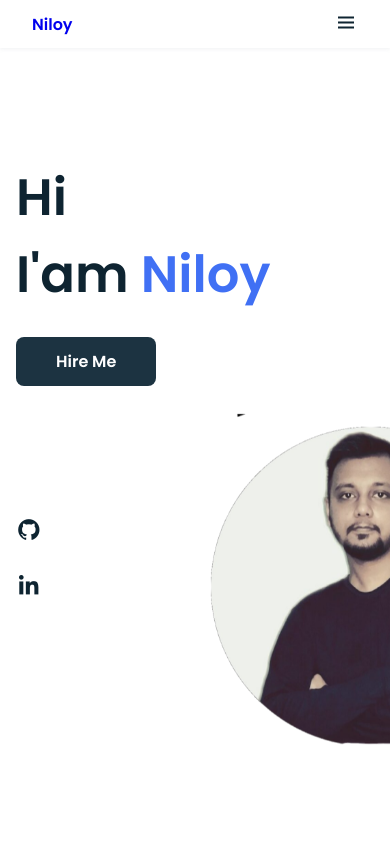
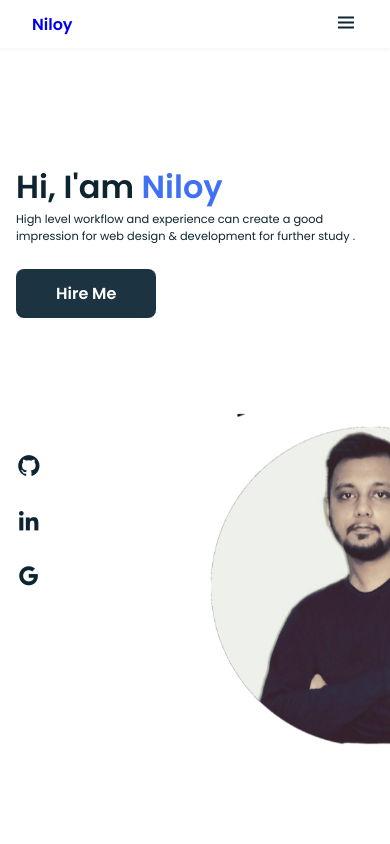
Before and after one commit to Niloy173/PortFolio-New, a plain HTML site: page index.html in a window 390 px wide. Shown: the top 844 px of the page. Drawn offline with nearby package versions, Linux system fonts and the light colour scheme.

Commit message:
done some changes

```diff
--- a/index.html
+++ b/index.html
@@ -54,9 +54,13 @@
         <!-- left side profile data -->
         <div class="home_data">
           <h1 class="home_title">
-            Hi <br />
-            I'am <span class="home_title-color">Niloy </span><br />
+            Hi, I'am <span class="home_title-color">Niloy </span>
             <!-- <span class="home_sub_title">Think Big Live Big</span> -->
+
+            <p class="home_sub_section">
+              High level workflow and experience can create a good <br />
+              impression for web design & development for further study .
+            </p>
           </h1>
 
           <a
@@ -75,6 +79,10 @@
             href="https://www.linkedin.com/in/niloy-saha-594558201/"
             class="home_social-icon"
             ><i class="bx bxl-linkedin"></i
+          ></a>
+
+          <a href="mailto:niloysaha173@gmail.com" class="home_social-icon"
+            ><i class="bx bxl-google"></i
           ></a>
         </div>
 
--- a/style.css
+++ b/style.css
@@ -221,6 +221,11 @@ img {
   color: var(--first-color);
 }
 
+.home_sub_section {
+  font-size: var(--normal-font-size);
+  font-weight: normal;
+}
+
 .home_sub_title {
   font-size: var(--normal-font-size);
 }
@@ -276,9 +281,9 @@ about container */
   border-radius: 0.5rem;
 }
 
-.about_text {
+/* .about_text {
   box-shadow: 0 4px 25px rgba(14, 36, 49, 0.15);
-}
+} */
 
 /* skill container */
 
@@ -520,6 +525,7 @@ about container */
     margin-bottom: 0;
     margin-right: var(--mb-4);
   }
+
   .home_img {
     width: 490px;
     top: 20%;
@@ -549,4 +555,16 @@ about container */
     margin-left: var(--mb-6);
     margin-right: var(--mb-6);
   }
+  .home_sub_section {
+    font-size: 1rem;
+  }
 }
+
+@media screen and (max-width: 460px) {
+  .home_sub_section {
+    font-size: 0.711rem;
+  }
+  .home_title {
+    font-size: var(--h2-font-size);
+  }
+}
```
